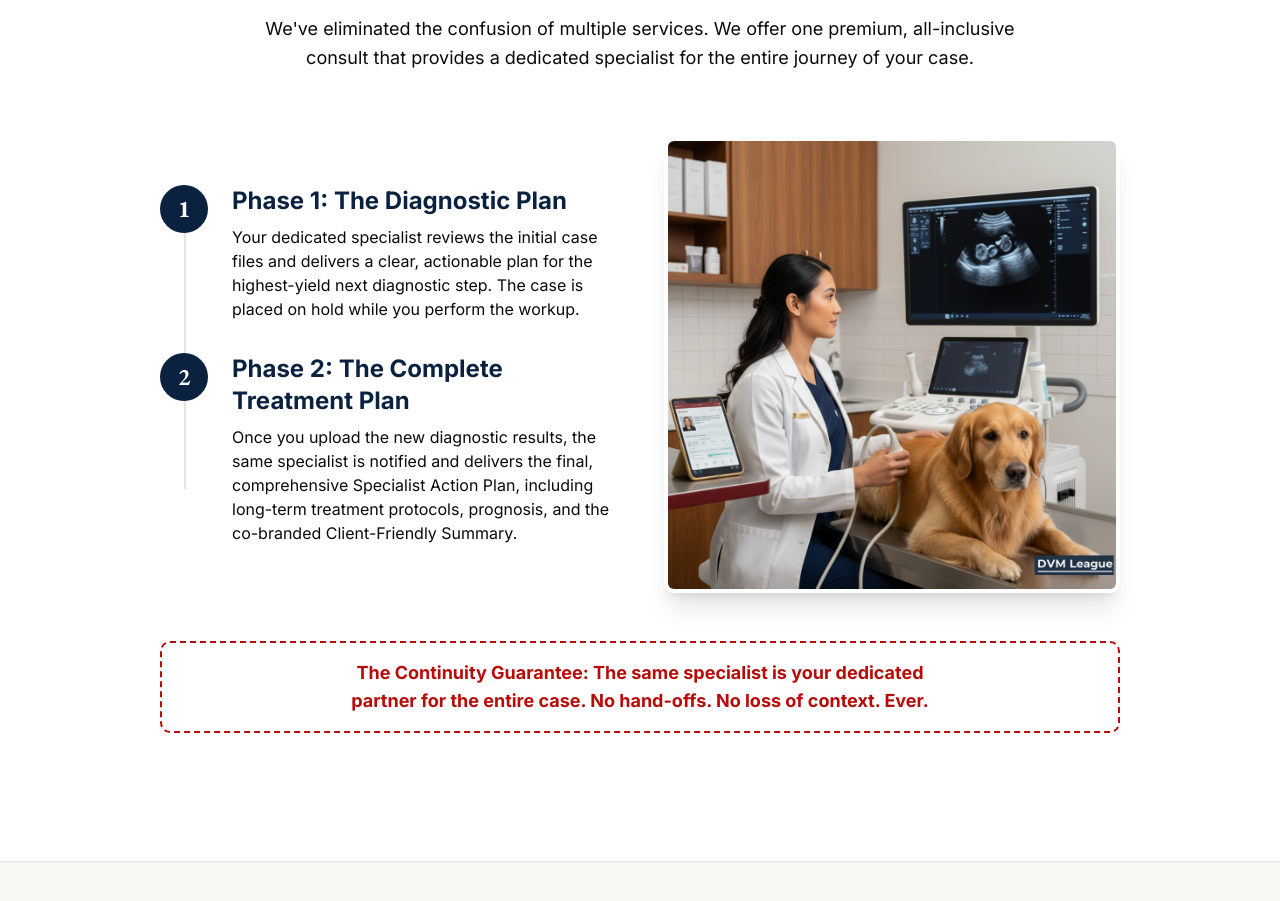
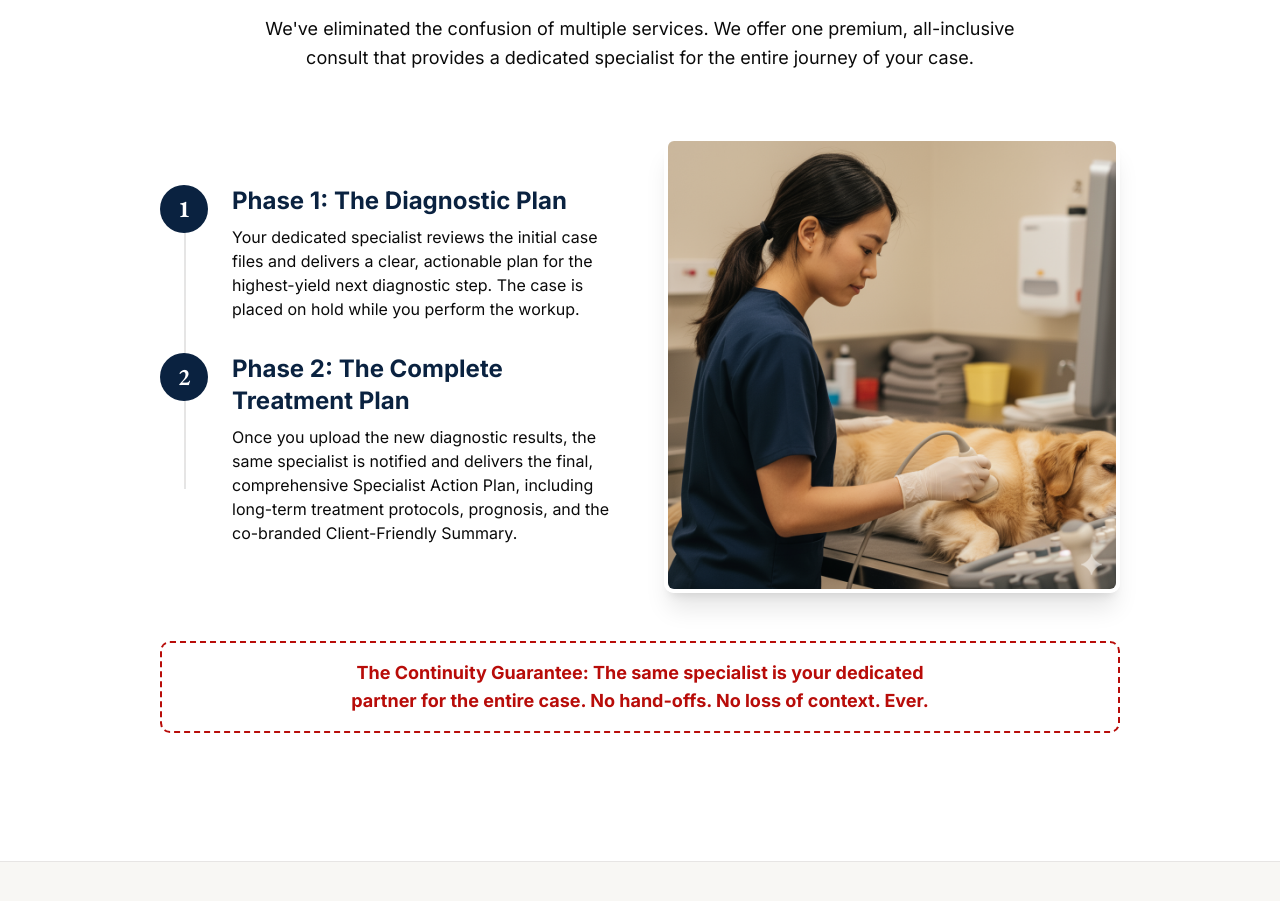
Before and after one commit to fayazkhanfay/dvm-league-website, a Next.js app: page / in a window 1280 px wide. Shown: the part 2120-3021 px from the top of the page. Built offline with nearby package versions, Linux system fonts and the light colour scheme.

Commit message:
feat: update image source in SolutionSection to enhance visual representation
Replaced the advanced care image with a new probe image to improve the visual quality and relevance in the SolutionSection component.

```diff
--- a/components/solution-section.tsx
+++ b/components/solution-section.tsx
@@ -63,7 +63,7 @@ export function SolutionSection() {
           </div>
           <div className="hidden lg:block scroll-animate" style={{ animationDelay: "1000ms" }}>
             <img
-              src="/advanced-care-in-house.png"
+              src="/probe.png"
               alt="A general practice veterinarian confidently performing an ultrasound in their own clinic, empowered by specialist guidance."
               className="rounded-lg shadow-xl border-4 border-white w-full h-auto hover-lift transition-all duration-500"
             />
```
Also changed, not shown: public/probe.png (added).
